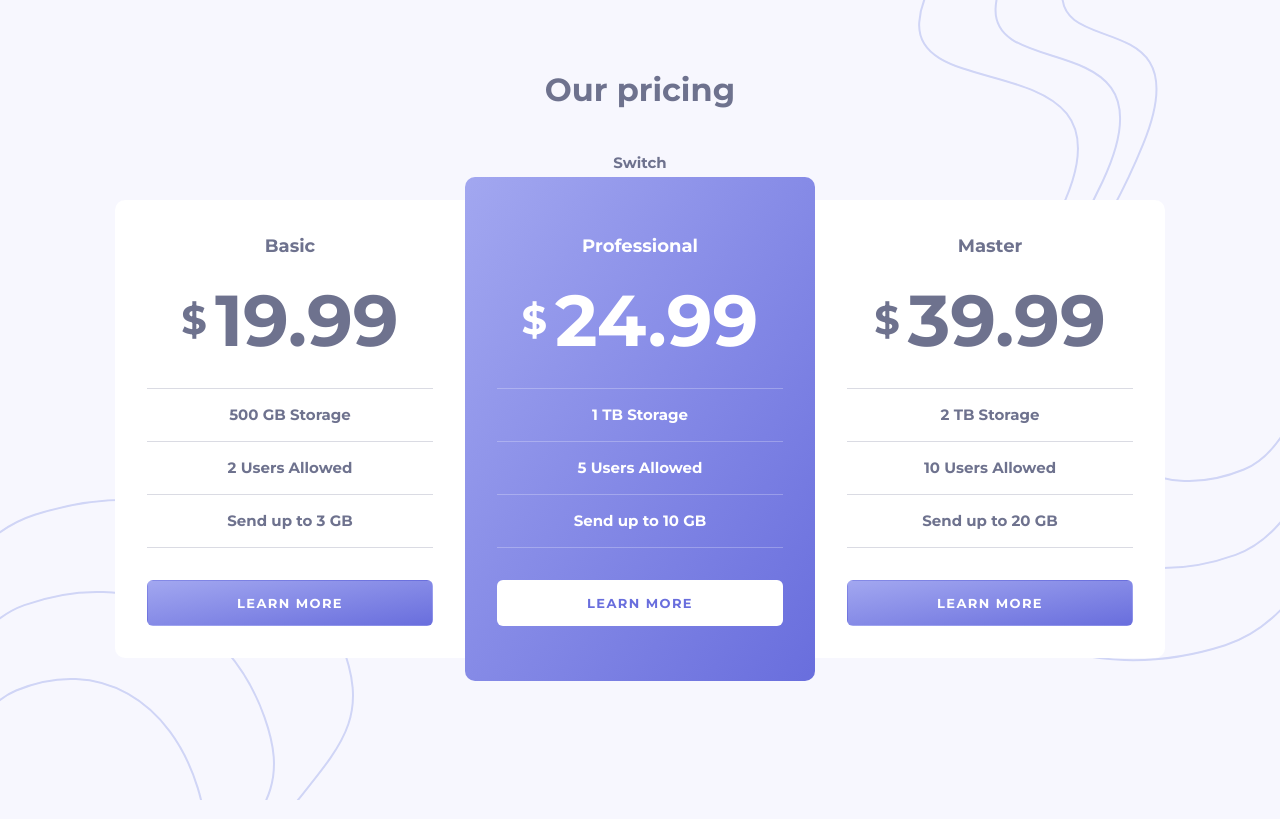
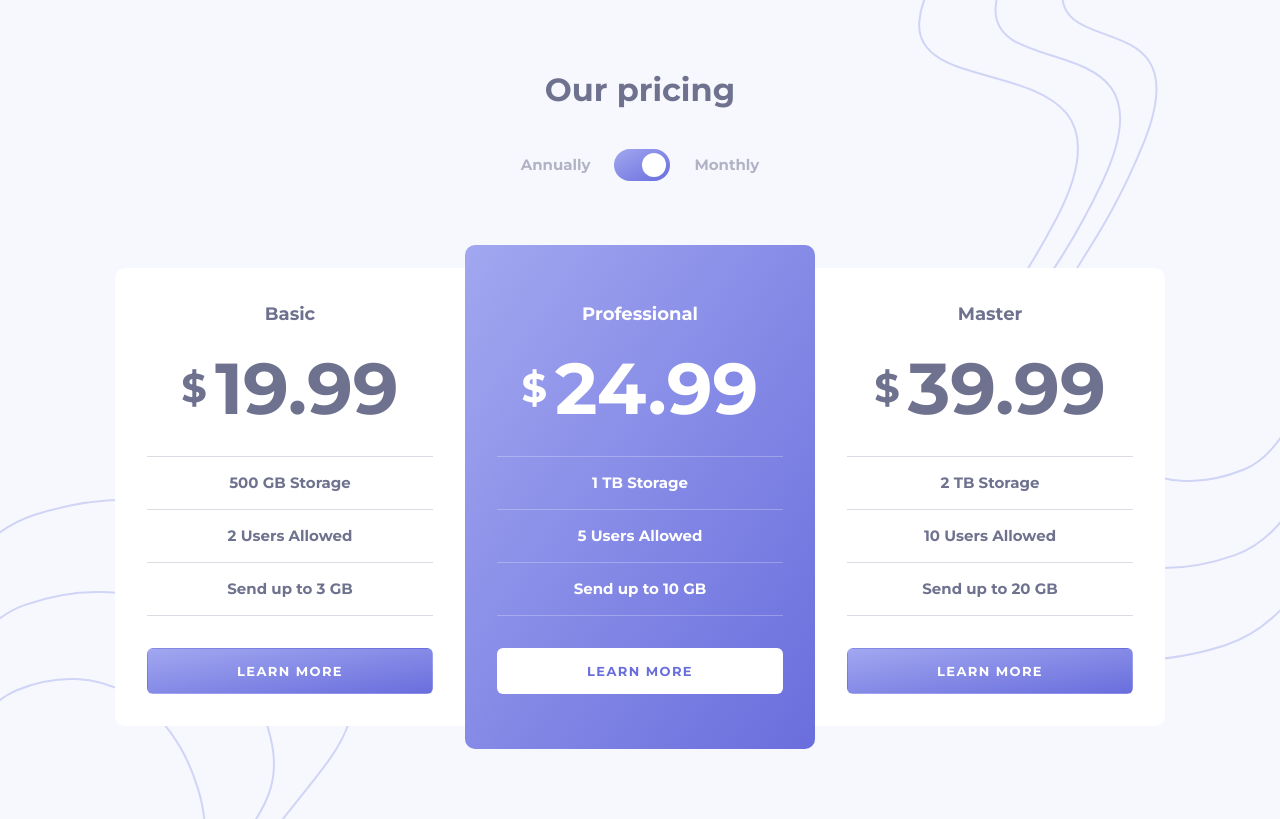
Before and after one commit to Nematjon100/Pricing-15.12.2023, a plain HTML site: page index.html in a window 1280 px wide. Drawn offline with Linux system fonts and the light colour scheme.

Commit message:
Update plan prices

```diff
--- a/css/styles.css
+++ b/css/styles.css
@@ -28,6 +28,7 @@
 
 :root {
   --gradient-blue: linear-gradient(to bottom right, #A2A7F0, #696EDD);
+  --text-color: #6e728e;
 }
 
 /* GLOBAL */
@@ -161,6 +162,70 @@ img {
   text-align: center;
 }
 
+.pricing-switch {
+  margin-bottom: 64px;
+}
+
+.switch-label {
+  opacity: 0.5;
+  cursor: pointer;
+}
+
+.switch-label:hover {
+  opacity: 1;
+}
+
+.switch {
+  display: flex;
+  align-items: center;
+  justify-content: center;
+}
+
+.switch-label {
+}
+
+.switch-control {
+  position: relative;
+  width: 56px;
+  height: 32px;
+  padding: 4px;
+  margin-left: 24px;
+  margin-right: 24px;
+  border-radius: 16px;
+  background-color: #696EDD;
+  background-image: var(--gradient-blue);
+  /* background-color: #c6c8f4; */
+}
+
+.switch-circle {
+  width: 24px;
+  height: 24px;
+  border-radius: 50%;
+  background-color: #fff;
+  transition: margin 0.3s ease;
+}
+
+.switch-control-annually,
+.switch-control-monthly {
+  position: absolute;
+  left: 0;
+  top: 0;
+  width: 100%;
+  height: 100%;
+  cursor: pointer;
+}
+
+.switch-input-annually:checked ~ .switch-control .switch-control-monthly,
+.switch-input-monthly:checked ~ .switch-control .switch-control-annually{
+  z-index: 5;
+}
+
+.switch-input-monthly:checked ~ .switch-control .switch-circle{
+  margin-left: 24px;
+}
+
+
+/* PRICING */
 .pricing {
   width: 100%;
 }
--- a/index.html
+++ b/index.html
@@ -15,16 +15,33 @@
   <main class="main-content">
     <div class="page container">
       <h1 class="page-title">Our pricing</h1>
-      <div>Switch</div>
+      <form class="pricing-switch" action="https://echo.htmlacademy.ru">
+        <!-- SWITCH -->
+        <div class="switch">
+          <!-- SWITCH-RADIOS -->
+          <input class="visually-hidden switch-input-annually" type="radio" name="payment_period" value="annual" id="annual-payment-radio">
+          <input class="visually-hidden switch-input-monthly" type="radio" name="payment_period" value="monthly" id="monthly-payment-radio" checked>
+
+          <label class="switch-label" for="annual-payment-radio">Annually</label>
+          <!-- SWITCH-CONTROL -->
+          <div class="switch-control">
+            <div class="switch-circle"></div>
+            <label class="switch-control-annually" for="annual-payment-radio"></label>
+            <label class="switch-control-monthly" for="monthly-payment-radio"></label>
+          </div>
+
+          <label class="switch-label" for="monthly-payment-radio">Monthly</label>
+        </div>
+      </form>
 
       <section class="pricing">
         <h2 class="visually-hidden">Pricing</h2>
         <div class="pricing-inner">
-          <section class="pricing-plan">
+          <section class="pricing-plan" data-payment-annual="199.99" data-payment-monthly="19.99">
             <h3 class="pricing-plan-title">Basic</h3>
             <div class="pricing-plan-price">
               <span class="pricing-plan-currency">$</span>
-              19.99
+              <span class="pricing-plan-value">19.99</span>
             </div>
             <ul class="pricing-plan-features">
               <li class="pricing-plan-feature">500 GB Storage</li>
@@ -34,11 +51,11 @@
             <a href="#" class="button button-block button-primary">Learn more</a>
           </section>
 
-          <section class="pricing-plan pricing-plan-best">
+          <section class="pricing-plan pricing-plan-best" data-payment-annual="249.99" data-payment-monthly="24.99">
             <h3 class="pricing-plan-title">Professional</h3>
             <div class="pricing-plan-price">
               <span class="pricing-plan-currency">$</span>
-              24.99
+              <span class="pricing-plan-value">24.99</span>
             </div>
             <ul class="pricing-plan-features">
               <li class="pricing-plan-feature">1 TB Storage</li>
@@ -48,11 +65,11 @@
             <a href="#" class="button button-block button-white">Learn more</a>
           </section>
 
-          <section class="pricing-plan">
+          <section class="pricing-plan" data-payment-annual="399.99" data-payment-monthly="39.99">
             <h3 class="pricing-plan-title">Master</h3>
             <div class="pricing-plan-price">
               <span class="pricing-plan-currency">$</span>
-              39.99
+              <span class="pricing-plan-value">39.99</span>
             </div>
             <ul class="pricing-plan-features">
               <li class="pricing-plan-feature">2 TB Storage</li>
--- a/js/main.js
+++ b/js/main.js
@@ -0,0 +1,19 @@
+const elsPaymentPeriodRadio = document.querySelectorAll('[name="payment_period"]');
+const elsPricingPlanValue = document.querySelectorAll('.pricing-plan-value')
+
+elsPaymentPeriodRadio.forEach(function (elPaymentPeriodRadio) {
+  elPaymentPeriodRadio.addEventListener('change', function () {
+    const period = elPaymentPeriodRadio.value;
+
+    if (period === 'annual') {
+      elsPricingPlanValue.forEach(function (elPrice) {
+        elPrice.textContent = elPrice.closest('.pricing-plan').dataset.paymentAnnual
+      })
+    }
+    else {
+      elsPricingPlanValue.forEach(function (elPrice) {
+        elPrice.textContent = elPrice.closest('.pricing-plan').dataset.paymentMonthly
+      })
+    }
+  })
+})
```
